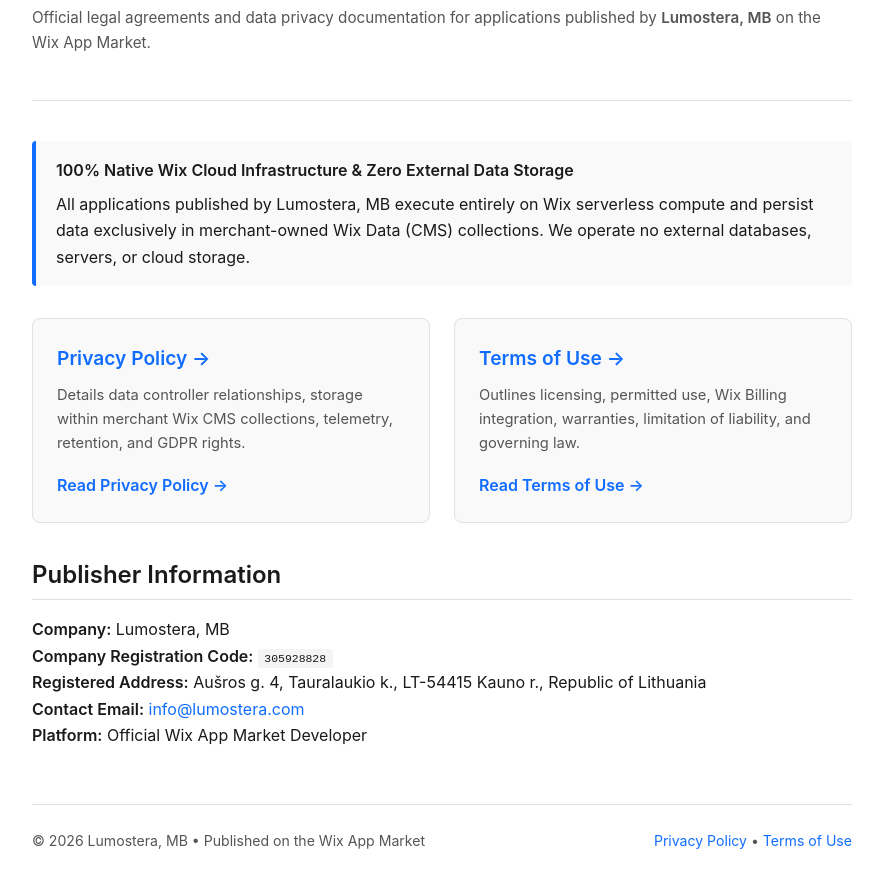
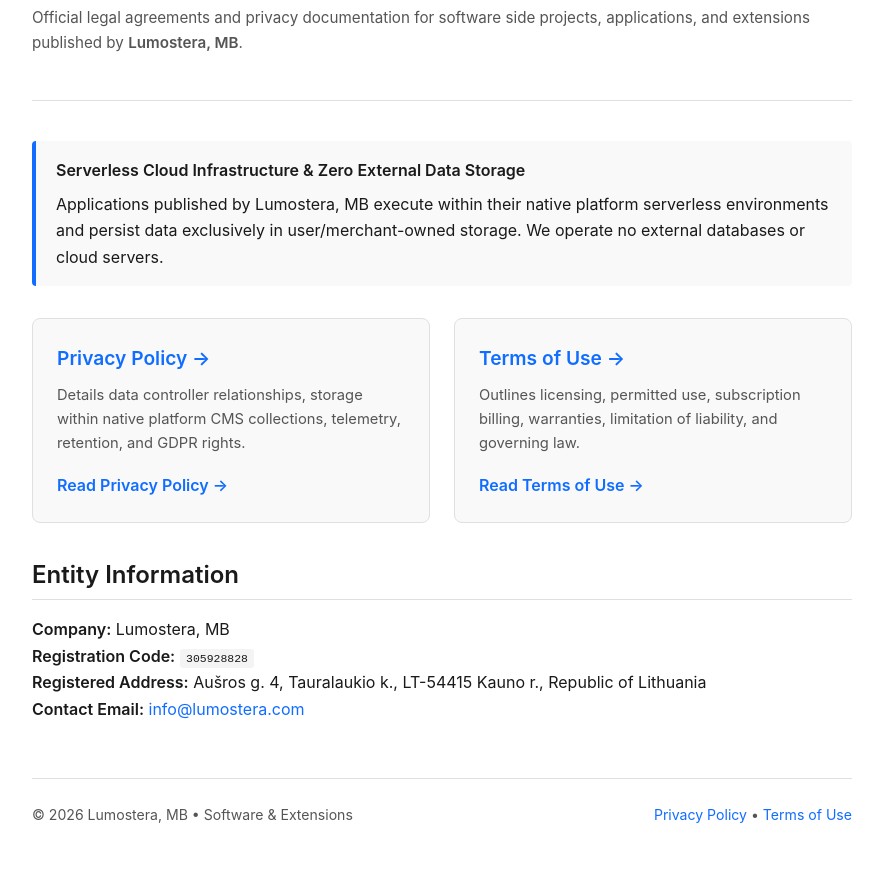
Before and after one commit to Algiras/legal, a plain HTML site: page index.html in a window 1280 px wide. Shown: the part 102-990 px from the top of the page, without its empty margins (198-1081 px from the left). After the commit the page ends 968 px from the top, so only its background shows below. Drawn offline with Linux system fonts and the light colour scheme.

Commit message:
docs: generalize legal portal to personal side projects & software extensions

```diff
--- a/index.html
+++ b/index.html
@@ -3,7 +3,8 @@
 <head>
   <meta charset="UTF-8">
   <meta name="viewport" content="width=device-width, initial-scale=1.0">
-  <title>Legal & Privacy Portal — Lumostera Wix Apps</title>
+  <title>Legal & Privacy Portal</title>
+
   <style>
     :root {
       --bg: #ffffff;
@@ -176,38 +177,37 @@
 
     <header>
       <h1>Legal & Privacy Portal</h1>
-      <p>Official legal agreements and data privacy documentation for applications published by <strong>Lumostera, MB</strong> on the Wix App Market.</p>
+      <p>Official legal agreements and privacy documentation for software side projects, applications, and extensions published by <strong>Lumostera, MB</strong>.</p>
     </header>
 
     <blockquote>
-      <p><strong>100% Native Wix Cloud Infrastructure & Zero External Data Storage</strong></p>
-      <p>All applications published by Lumostera, MB execute entirely on Wix serverless compute and persist data exclusively in merchant-owned Wix Data (CMS) collections. We operate no external databases, servers, or cloud storage.</p>
+      <p><strong>Serverless Cloud Infrastructure & Zero External Data Storage</strong></p>
+      <p>Applications published by Lumostera, MB execute within their native platform serverless environments and persist data exclusively in user/merchant-owned storage. We operate no external databases or cloud servers.</p>
     </blockquote>
 
     <div class="card-grid">
       <div class="portal-card">
         <h3><a href="privacy-policy.html">Privacy Policy &rarr;</a></h3>
-        <p>Details data controller relationships, storage within merchant Wix CMS collections, telemetry, retention, and GDPR rights.</p>
+        <p>Details data controller relationships, storage within native platform CMS collections, telemetry, retention, and GDPR rights.</p>
         <a href="privacy-policy.html"><strong>Read Privacy Policy &rarr;</strong></a>
       </div>
       <div class="portal-card">
         <h3><a href="terms-of-use.html">Terms of Use &rarr;</a></h3>
-        <p>Outlines licensing, permitted use, Wix Billing integration, warranties, limitation of liability, and governing law.</p>
+        <p>Outlines licensing, permitted use, subscription billing, warranties, limitation of liability, and governing law.</p>
         <a href="terms-of-use.html"><strong>Read Terms of Use &rarr;</strong></a>
       </div>
     </div>
 
-    <h2>Publisher Information</h2>
+    <h2>Entity Information</h2>
     <p>
       <strong>Company:</strong> Lumostera, MB<br>
-      <strong>Company Registration Code:</strong> <code>305928828</code><br>
+      <strong>Registration Code:</strong> <code>305928828</code><br>
       <strong>Registered Address:</strong> Aušros g. 4, Tauralaukio k., LT-54415 Kauno r., Republic of Lithuania<br>
-      <strong>Contact Email:</strong> <a href="mailto:info@lumostera.com">info@lumostera.com</a><br>
-      <strong>Platform:</strong> Official Wix App Market Developer
+      <strong>Contact Email:</strong> <a href="mailto:info@lumostera.com">info@lumostera.com</a>
     </p>
 
     <footer>
-      <div>&copy; 2026 Lumostera, MB &bull; Published on the Wix App Market</div>
+      <div>&copy; 2026 Lumostera, MB &bull; Software & Extensions</div>
       <div><a href="privacy-policy.html">Privacy Policy</a> &bull; <a href="terms-of-use.html">Terms of Use</a></div>
     </footer>
   </div>
```
Also changed, not shown: privacy-policy.html (+4 -3 lines), terms-of-use.html (+4 -3 lines), 3 other files.
